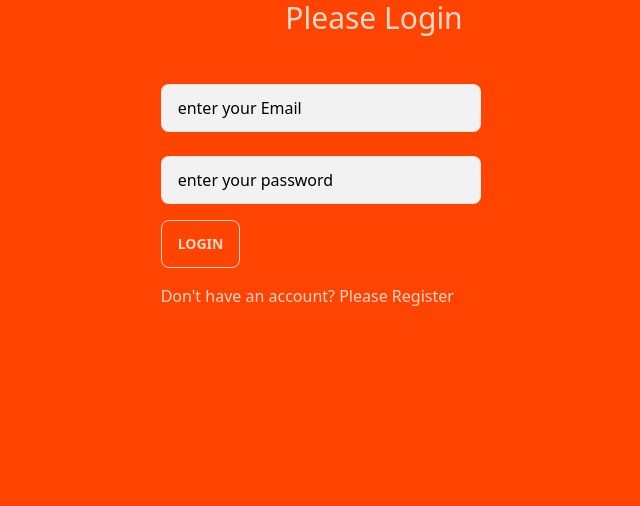
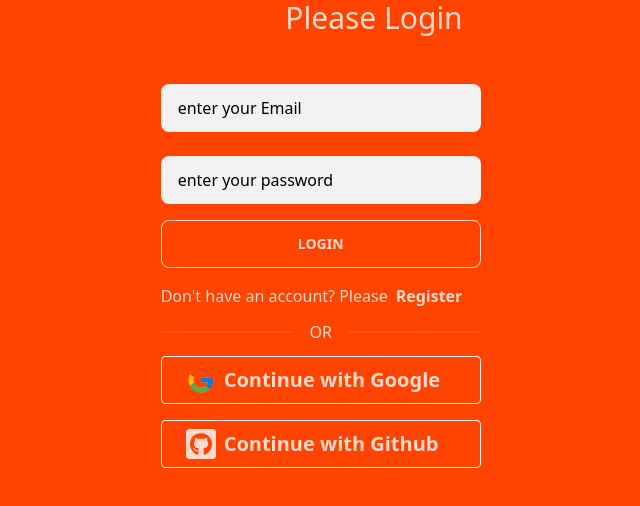
Before and after one commit to habib-N19/savoir-faire-cuisine-client, a React (Vite) app: page /login in a window 1280 px wide. Shown: the top 506 px of the page, without its empty margins (266-906 px from the left). Built offline with nearby package versions, Linux system fonts and the light colour scheme; no server answers.

Commit message:
added loginWithPopup options for both google and github

```diff
--- a/package.json
+++ b/package.json
@@ -16,6 +16,7 @@
     "match-sorter": "^6.3.1",
     "react": "^18.2.0",
     "react-dom": "^18.2.0",
+    "react-icons": "^4.8.0",
     "react-router-dom": "^6.11.0",
     "sort-by": "^1.2.0"
   },
--- a/src/pages/Login/Login/Login.jsx
+++ b/src/pages/Login/Login/Login.jsx
@@ -1,15 +1,30 @@
 import React, { useContext } from 'react'
 import { Link } from 'react-router-dom'
 import { AuthContext } from '../../../providers/AuthProvider'
+import { FcGoogle } from 'react-icons/fc'
+import { FaGithubSquare } from 'react-icons/fa'
 
 const Login = () => {
-  const { signIn } = useContext(AuthContext)
+  const { signIn, googleSignIn, githubSignIn } = useContext(AuthContext)
   const handleLogin = event => {
     event.preventDefault()
     const form = event.target
     const email = form.email.value
     const password = form.password.value
     signIn(email, password)
+      .then(result => {
+        const loggedUser = result.user
+        console.log(loggedUser)
+      })
+      .catch(error => console.error(error))
+  }
+  //   google sign in
+  const handleGoogleSignIn = () => {
+    googleSignIn()
+  }
+  //   github sign in
+  const handleGithubSignIn = () => {
+    githubSignIn()
       .then(result => {
         const loggedUser = result.user
         console.log(loggedUser)
@@ -38,11 +53,36 @@ const Login = () => {
             className='input input-bordered w-full max-w-xs placeholder-secondary bg-primary text-secondary'
           />
         </div>
-        <input type='submit' value='Login' className='btn btn-outline my-4 ' />
+        <input
+          type='submit'
+          value='Login'
+          className='btn btn-outline w-full max-w-xs my-4 '
+        />
         <div>
           <span>
-            Don't have an account? Please <Link to='/register'>Register</Link>
+            Don't have an account? Please
+            <span className='ml-2 box-border font-semibold hover:text-primary-focus'>
+              <Link to='/register '>Register</Link>
+            </span>
           </span>
+          <div className='divider w-full max-w-xs border-primary '>OR</div>
+
+          <div
+            onClick={handleGoogleSignIn}
+            className='form-control input w-full flex flex-row items-center max-w-xs my-4 border border-primary rounded hover:bg-primary hover:text-secondary hover:opacity-80 hover:cursor-pointer'
+          >
+            <FcGoogle className='h-full text-3xl mx-2' />
+
+            <span className='font-semibold text-xl'>Continue with Google</span>
+          </div>
+          <div
+            onClick={handleGithubSignIn}
+            className='form-control input w-full flex flex-row items-center max-w-xs my-4 border border-primary rounded hover:bg-primary hover:text-secondary hover:opacity-80 hover:cursor-pointer'
+          >
+            <FaGithubSquare className='h-full text-3xl mx-2' />
+
+            <span className='font-semibold text-xl'>Continue with Github</span>
+          </div>
         </div>
       </form>
     </div>
--- a/src/providers/AuthProvider.jsx
+++ b/src/providers/AuthProvider.jsx
@@ -1,14 +1,28 @@
 import React, { createContext } from 'react'
 import app from '../firebase/firebase.config'
 import {
+  GithubAuthProvider,
+  GoogleAuthProvider,
   createUserWithEmailAndPassword,
   getAuth,
-  signInWithEmailAndPassword
+  signInWithEmailAndPassword,
+  signInWithPopup
 } from 'firebase/auth'
 
 export const AuthContext = createContext(null)
 const auth = getAuth(app)
+const googleAuthProvider = new GoogleAuthProvider()
+const githubAuthProvider = new GithubAuthProvider()
 const AuthProvider = ({ children }) => {
+  // login with google provider
+  const googleSignIn = () => {
+    return signInWithPopup(auth, googleAuthProvider)
+  }
+  // login with github
+  const githubSignIn = () => {
+    return signInWithPopup(auth, githubAuthProvider)
+  }
+  // create user with email and password
   const createUser = (email, password) => {
     return createUserWithEmailAndPassword(auth, email, password)
   }
@@ -18,7 +32,9 @@ const AuthProvider = ({ children }) => {
   }
   const authInfo = {
     createUser,
-    signIn
+    signIn,
+    googleSignIn,
+    githubSignIn
   }
   return (
     <AuthContext.Provider value={authInfo}>{children}</AuthContext.Provider>
```
Also changed, not shown: 1 other file (tests, documents, lock files or other folders).
